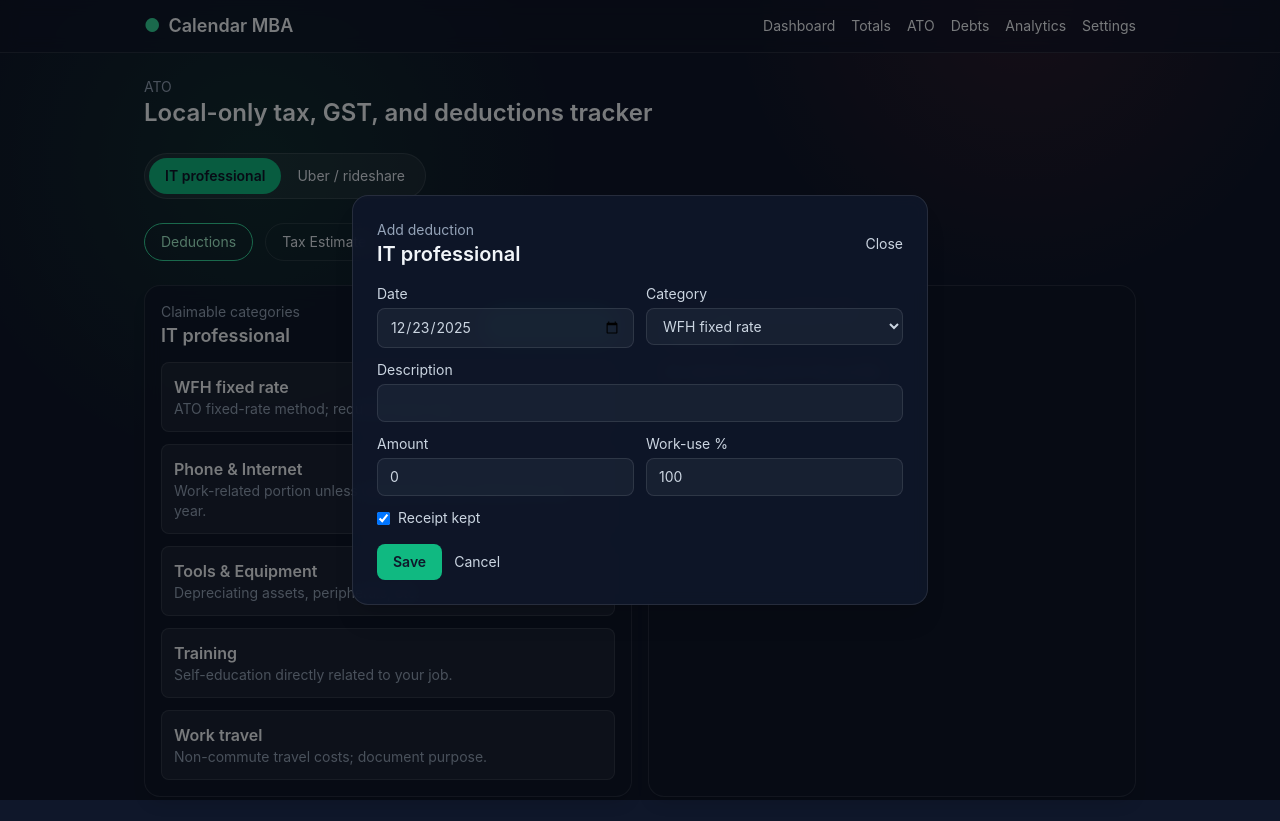
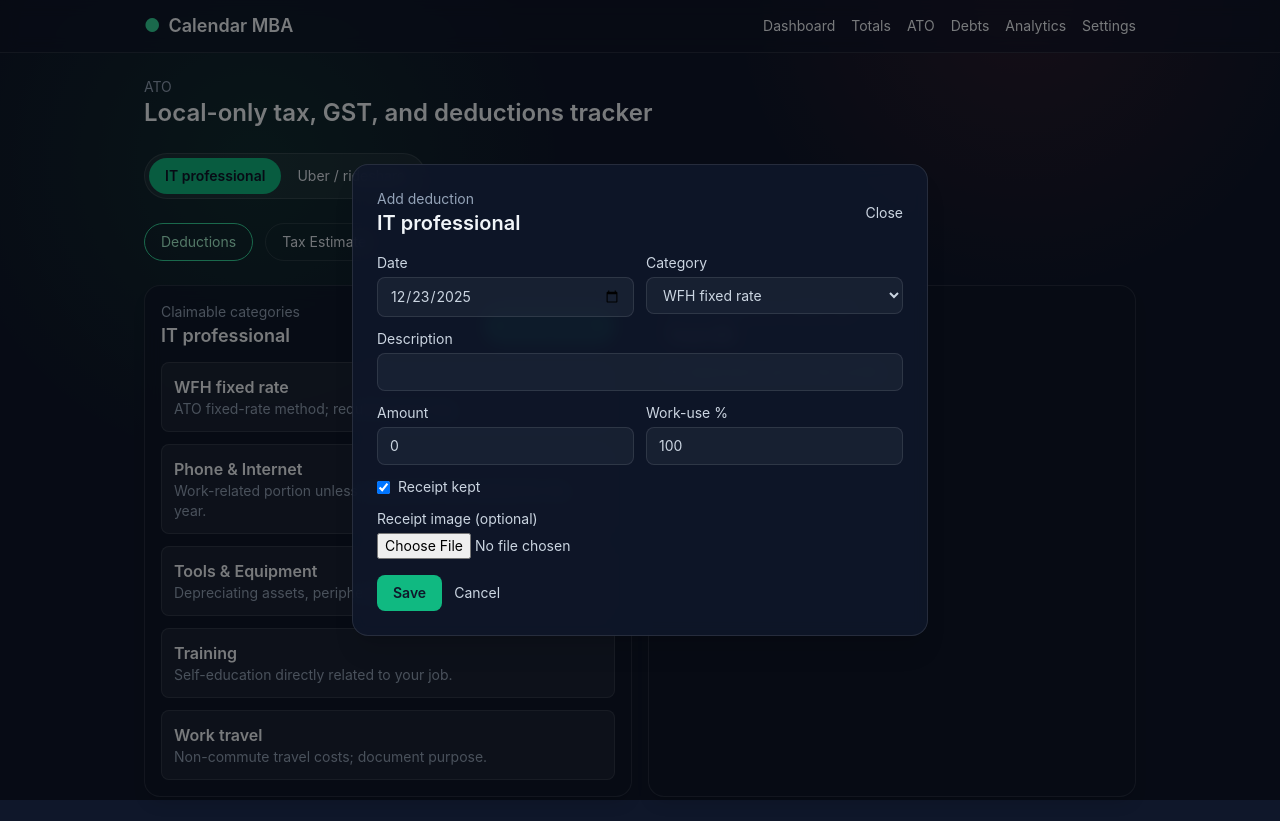
Before and after one commit to arvindjonn09/FBM, a Next.js app: page /ato in a window 1280 px wide. Both pictures are taken after a click on the button "Add deduction". Built offline with nearby package versions, Linux system fonts and the light colour scheme.

Commit message:
Improve ATO logic and receipt capture

```diff
--- a/app/ato/page.tsx
+++ b/app/ato/page.tsx
@@ -8,7 +8,7 @@ import { validateDeduction, type DeductionEntryInput } from "../../src/lib/ato/v
 import { getTaxYear } from "../../src/lib/ato/helpers";
 import { incomeTaxResident, medicareLevy } from "../../src/lib/ato/tax";
 
-type DeductionEntry = DeductionEntryInput & { id?: number; receipt: boolean; notes?: string };
+type DeductionEntry = DeductionEntryInput & { id?: number; receipt: boolean; notes?: string; attachmentData?: string };
 
 type GstEntry = {
   id?: number;
@@ -25,6 +25,7 @@ type GstEntry = {
 
 const todayISO = new Date().toISOString().slice(0, 10);
 const currentTaxYear = getTaxYear(todayISO);
+const CENTS_PER_KM_RATE = 0.78; // ATO cents per km rate (keep updated)
 
 export default function AtoPage() {
   const [profile, setProfile] = useState<ProfileKey>("it");
@@ -117,9 +118,13 @@ export default function AtoPage() {
       setError(msg);
       return;
     }
+    const amount =
+      profile === "uber" && deductionForm.categoryKey === "car_expenses" && deductionForm.method === "cents_per_km"
+        ? (deductionForm.km ?? 0) * CENTS_PER_KM_RATE
+        : deductionForm.amount;
     await db.transaction("rw", db.deductionEntries, async () => {
-      const id = await db.deductionEntries.add({ ...deductionForm, profileKey: profile });
-      setDeductions((prev) => [...prev, { ...deductionForm, profileKey: profile, id }]);
+      const id = await db.deductionEntries.add({ ...deductionForm, profileKey: profile, amount });
+      setDeductions((prev) => [...prev, { ...deductionForm, profileKey: profile, id, amount }]);
     });
     setShowDeductionModal(false);
     setDeductionForm({
@@ -245,10 +250,14 @@ export default function AtoPage() {
                     <p className="text-sm text-slate-300">{d.date}</p>
                   </div>
                   <p className="text-sm text-slate-200">
-                      ${d.amount.toFixed(2)} · Work {d.workUsePercent}% {d.method ? `· ${d.method}` : ""}
-                      {d.km ? ` · ${d.km}km` : ""}
+                    ${d.amount.toFixed(2)} · Work {d.workUsePercent}%
+                    {d.method ? ` · ${d.method}` : ""}
+                    {d.km ? ` · ${d.km}km @ $${CENTS_PER_KM_RATE}/km` : ""}
                   </p>
                   {d.description && <p className="text-xs text-slate-400">{d.description}</p>}
+                  {d.attachmentData && (
+                    <img src={d.attachmentData} alt="Receipt" className="mt-2 h-24 rounded border border-white/10" />
+                  )}
                 </div>
               ))}
             </div>
@@ -416,6 +425,24 @@ export default function AtoPage() {
                 />
                 Receipt kept
               </label>
+              <label className="col-span-2 text-slate-300">
+                Receipt image (optional)
+                <input
+                  type="file"
+                  accept="image/*"
+                  className="mt-1 w-full text-sm"
+                  onChange={(e) => {
+                    const file = e.target.files?.[0];
+                    if (!file) return;
+                    const reader = new FileReader();
+                    reader.onload = (evt) => {
+                      const dataUrl = evt.target?.result as string;
+                      setDeductionForm((p) => ({ ...p, attachmentData: dataUrl }));
+                    };
+                    reader.readAsDataURL(file);
+                  }}
+                />
+              </label>
               {profile === "uber" && deductionForm.categoryKey === "car_expenses" && (
                 <>
                   <label className="text-slate-300">
--- a/src/lib/ato/validation.ts
+++ b/src/lib/ato/validation.ts
@@ -9,6 +9,7 @@ export type DeductionEntryInput = {
   workUsePercent: number;
   method?: string;
   km?: number;
+  receipt?: boolean;
 };
 
 type ValidationContext = {
--- a/src/lib/db.ts
+++ b/src/lib/db.ts
@@ -20,6 +20,7 @@ export class CalendarDB extends Dexie {
     km?: number;
     receipt: boolean;
     notes?: string;
+    attachmentData?: string;
   }, number>;
   gstEntries!: Table<{
     id?: number;
@@ -50,6 +51,13 @@ export class CalendarDB extends Dexie {
       gstEntries:
         "++id, profileKey, date, type, amount, amountType, gstTreatment, gstAmount, receipt"
     });
+    this.version(3).stores({
+      profiles: "++id, key, name",
+      deductionEntries:
+        "++id, profileKey, date, categoryKey, amount, workUsePercent, method, km, receipt, notes, attachmentData",
+      gstEntries:
+        "++id, profileKey, date, type, amount, amountType, gstTreatment, gstAmount, receipt"
+    });
   }
 }
 
```
Lines whose indentation alone changed are shown as unchanged.
